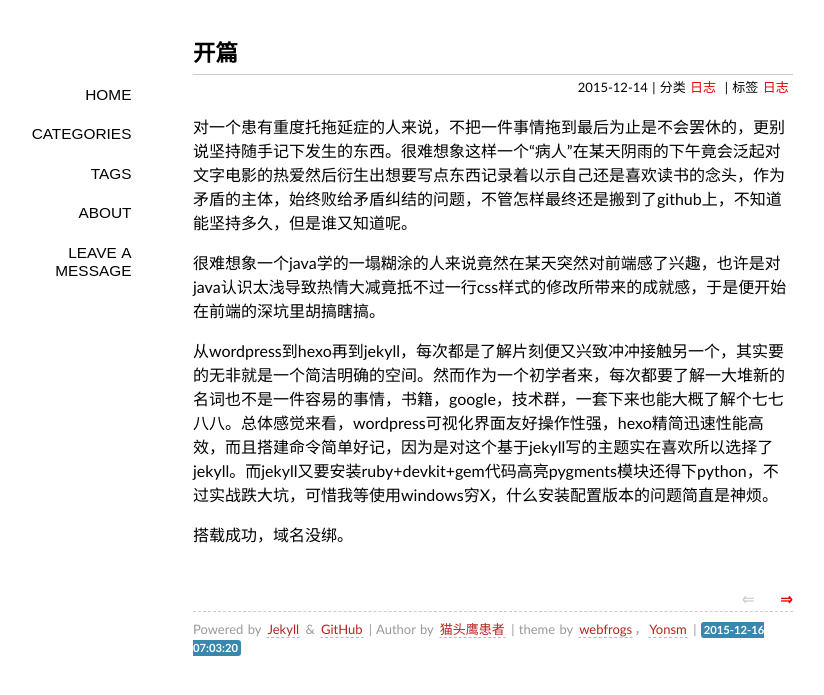
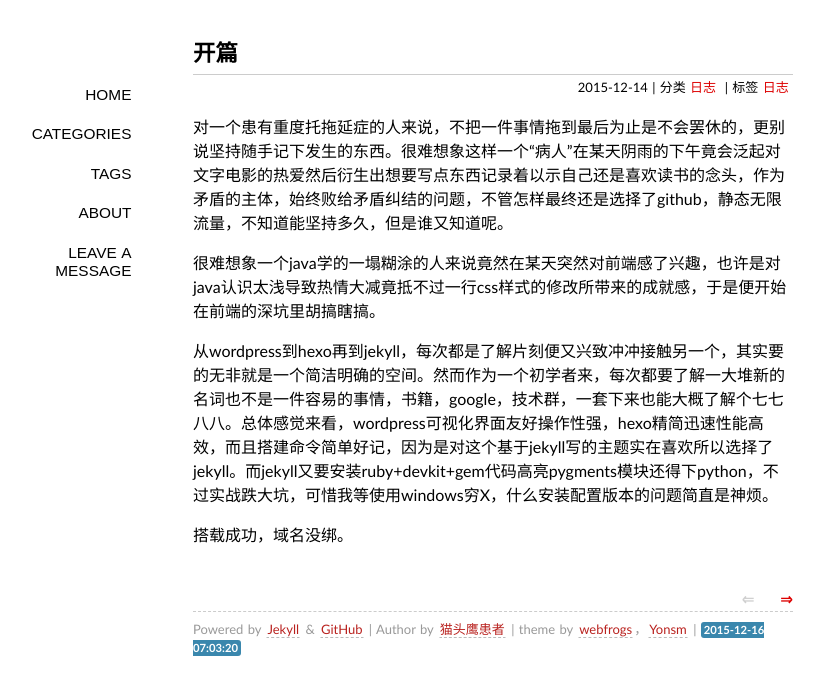
Before and after one commit to NightKs/NightKs.github.io, a Jekyll site: the page built from _posts/2015-12-14-kai-pian.md, in a window 1280 px wide. Shown: the top 695 px of the page, without its empty margins (147-971 px from the left). Built offline with Jekyll 4.4.1, drawn with Linux system fonts in a browser that asks for light colours; some web fonts are replaced; Markdown is read by kramdown in place of the engine named in the settings; comment, search, counter and statistics services are not loaded.

Commit message:
Update 2015-12-14-kai-pian.md

```diff
--- a/_posts/2015-12-14-kai-pian.md
+++ b/_posts/2015-12-14-kai-pian.md
@@ -5,7 +5,7 @@ title: 开篇
 categories: 日志
 tags: 日志
 ---
-对一个患有重度托拖延症的人来说，不把一件事情拖到最后为止是不会罢休的，更别说坚持随手记下发生的东西。很难想象这样一个“病人”在某天阴雨的下午竟会泛起对文字电影的热爱然后衍生出想要写点东西记录着以示自己还是喜欢读书的念头，作为矛盾的主体，始终败给矛盾纠结的问题，不管怎样最终还是搬到了github上，不知道能坚持多久，但是谁又知道呢。
+对一个患有重度托拖延症的人来说，不把一件事情拖到最后为止是不会罢休的，更别说坚持随手记下发生的东西。很难想象这样一个“病人”在某天阴雨的下午竟会泛起对文字电影的热爱然后衍生出想要写点东西记录着以示自己还是喜欢读书的念头，作为矛盾的主体，始终败给矛盾纠结的问题，不管怎样最终还是选择了github，静态无限流量，不知道能坚持多久，但是谁又知道呢。
 
 很难想象一个java学的一塌糊涂的人来说竟然在某天突然对前端感了兴趣，也许是对java认识太浅导致热情大减竟抵不过一行css样式的修改所带来的成就感，于是便开始在前端的深坑里胡搞瞎搞。
 
```
